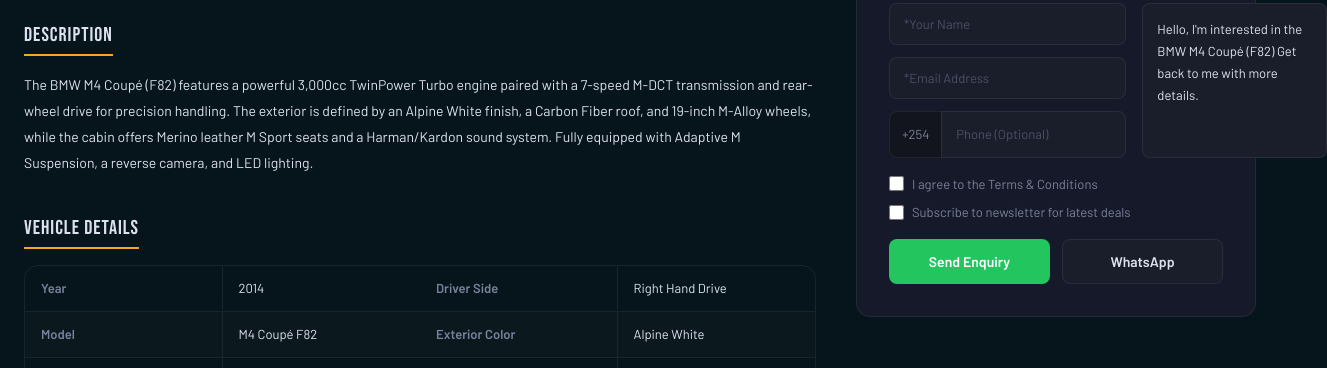
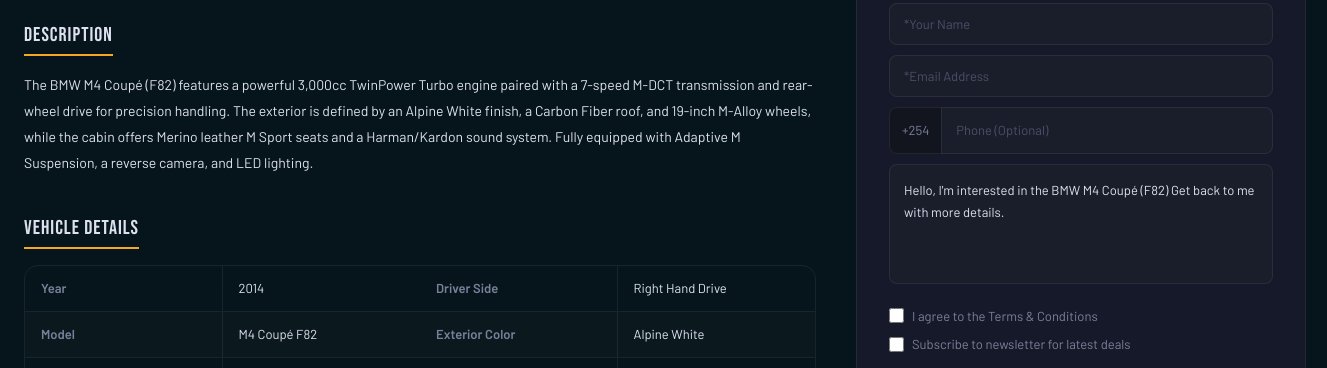
Before and after one commit to 1972kashi/New-Age, a plain HTML site: page car-detail.html in a window 1280 px wide. Shown: the part 725-1093 px from the top of the page, 1327 px wide, since content can reach past the window. Drawn offline with nearby package versions, Linux system fonts and the light colour scheme.

Commit message:
this is a commit message for the changes made to the car-detail page, including the addition of new SVG images for BMW cars and WhatsApp, as well as modifications to the CSS and HTML files to enhance the enquiry form and its layout.

```diff
--- a/car-detail.css
+++ b/car-detail.css
@@ -17,11 +17,63 @@
     .container{max-width:1440px;margin:0 auto;padding:0 24px;}
 
     /* BUTTONS */
-    .btn{display:inline-flex;align-items:center;justify-content:center;gap:6px;padding:10px 22px;border-radius:var(--radius);font-family:'Barlow',sans-serif;font-size:13px;font-weight:600;cursor:pointer;border:none;transition:all var(--tr);}
-    .btn-gold{background:var(--gold);color:#000;} .btn-gold:hover{background:var(--gold-light);}
-    .btn-outline{background:transparent;border:1.5px solid var(--border);color:var(--text);} .btn-outline:hover{border-color:var(--gold);color:var(--gold);}
-    .btn-green{background:var(--green);color:#fff;} .btn-green:hover{background:#19a84e;}
-    .btn-dark{background:var(--dark-3);color:var(--text);border:1px solid var(--border);}
+    .btn{
+      display:inline-flex;
+      align-items:center;
+      justify-content:center;
+      gap:6px;
+      padding:10px 22px;
+      border-radius:var(--radius);
+      font-family:'Barlow',sans-serif;
+      font-size:13px;
+      font-weight:600;
+      cursor:pointer;
+      border:none;
+      transition:all var(--tr);
+    }
+
+    .btn-gold{
+      background:var(--gold);
+      color:#000;
+    }
+
+    .btn-gold:hover{
+      background:var(--gold-light);
+    }
+
+    .btn-outline{
+      background:transparent;
+      border:1.5px solid var(--border);
+      color:var(--text);
+    }
+
+    .btn-outline:hover{
+      border-color:var(--gold);
+      color:var(--gold);
+    }
+
+    .btn-green{
+      background:var(--green);
+      color:#fff;
+      width:100%;
+      justify-content:center;
+      font-size:14px;
+      padding:13px;
+    }
+
+    .btn-green:hover{
+      background:#19a84e;
+    }
+
+    .btn-dark{
+      background:var(--dark-3);
+      color:var(--text);
+      border:1px solid var(--border);
+      width:100%;
+      justify-content:center;
+      font-size:14px;
+      padding:13px;
+    }
 
     /* NAVBAR */
     .navbar {
@@ -153,38 +205,100 @@
 
     /* RIGHT SIDE – ENQUIRY FORM */
     .enquiry-card{
-      background:var(--dark-card);border:1px solid var(--border);
-      border-radius:var(--radius-lg);padding:32px;
-      position:sticky;top:80px;
+      width: 450px;
+      background:var(--dark-card);
+      border:1px solid var(--border);
+      border-radius:var(--radius-lg);
+      padding:32px;
+      position:sticky;
+      top:80px;
     }
+
+
     .enquiry-card h3{
-      font-family:'Bebas Neue',sans-serif;font-size:26px;letter-spacing:1px;
-      text-align:center;margin-bottom:24px;
+      font-family:'Bebas Neue',sans-serif;
+      font-size:26px;
+      letter-spacing:1px;
+      text-align:center;
+      margin-bottom:24px;
     }
+
     .enquiry-inner{
-      display:grid;grid-template-columns:1fr 1fr;
+      display:flex;
+      flex-direction:column;
       gap:16px;
     }
-    .enq-fields{display:flex;flex-direction:column;gap:12px;}
+
+    .enq-fields{
+      display:flex;
+      flex-direction:column;
+      gap:10px;
+      margin-right: 0;
+    }
+
     .enq-msg{
-      background:var(--dark-3);border:1.5px solid var(--border);border-radius:var(--radius);
-      padding:14px;font-family:'Barlow',sans-serif;font-size:13px;color:var(--text);
-      line-height:1.7;resize:none;height:100%;min-height:148px;
+      background:var(--dark-3);
+      border:1.5px solid var(--border);
+      border-radius:var(--radius);
+      padding:14px;
+      font-family:'Barlow',sans-serif;
+      font-size:13px;
+      color:var(--text);
+      line-height:1.7;
+      resize:none;
+      height:100%;
+      min-height:120px;
+      width: 100%;
+      box-sizing: border-box;
+      height: auto;
+
     }
-    .enq-msg:focus{outline:none;border-color:var(--gold);}
+
+    textarea{
+
+      color:#4a4f68;
+      margin-right: 0;
+    }
+
+    .enq-msg:focus{
+      outline:none;
+      border-color:var(--gold);
+    }
+
     .enq-input{
-      width:100%;padding:12px 14px;
-      background:var(--dark-3);border:1.5px solid var(--border);border-radius:var(--radius);
-      color:var(--text);font-family:'Barlow',sans-serif;font-size:13px;
+      width:100%;
+      padding:12px 14px;
+      background:var(--dark-3);
+      border:1.5px solid var(--border);
+      border-radius:var(--radius);
+      color:var(--text);
+      font-family:'Barlow',sans-serif;
+      font-size:13px;
     }
-    .enq-input:focus{outline:none;border-color:var(--gold);}
-    .enq-input::placeholder{color:#4a4f68;}
-    .phone-row{display:flex;gap:0;}
+
+    .enq-input:focus{
+      outline:none;
+      border-color:var(--gold);
+    }
+
+    .enq-input::placeholder{
+      color:#4a4f68;
+    }
+
+    .phone-row{
+      display:flex;
+      gap:0;
+    }
+
     .phone-prefix{
-      padding:12px 12px;background:var(--dark-2);
-      border:1.5px solid var(--border);border-right:none;
+      padding:12px 12px;
+      background:var(--dark-2);
+      border:1.5px solid var(--border);
+      border-right:none;
       border-radius:var(--radius) 0 0 var(--radius);
-      font-size:13px;color:var(--text-muted);white-space:nowrap;
+      font-size:13px;
+      color:var(--text-muted);
+      white-space:nowrap;
     }
     .phone-input{
       flex:1;padding:12px 14px;
@@ -192,12 +306,40 @@
       border-radius:0 var(--radius) var(--radius) 0;
       color:var(--text);font-family:'Barlow',sans-serif;font-size:13px;
     }
-    .phone-input:focus{outline:none;border-color:var(--gold);}
-    .phone-input::placeholder{color:#4a4f68;}
-    .enq-checks{display:flex;flex-direction:column;gap:8px;margin:16px 0;}
-    .enq-check{display:flex;align-items:center;gap:8px;font-size:13px;color:var(--text-muted);}
-    .enq-check input{accent-color:var(--gold);width:15px;height:15px;}
-    .enq-btns{display:grid;grid-template-columns:1fr 1fr;gap:12px;margin-top:4px;}
+    .phone-input:focus{
+      outline:none;
+      border-color:var(--gold);
+    }
+
+    .phone-input::placeholder{
+      color:#4a4f68;
+    }
+
+    .enq-checks{
+      display:flex;
+      flex-direction:column;
+      gap:8px;
+      margin:16px 0;
+    }
+
+    .enq-check{
+      display:flex;
+      align-items:center;
+      gap:8px;
+      font-size:13px;
+      color:var(--text-muted);
+    }
+    .enq-check input{
+      accent-color:var(--gold);
+      width:15px;
+      height:15px;
+    }
+    .enq-btns{
+      display:grid;
+      grid-template-columns:1fr 1fr;
+      gap:12px;
+      margin-top:4px;
+    }
 
     /* FOOTER */
     .footer{background:var(--dark-2);border-top:1px solid var(--border);padding:48px 0 24px;}
--- a/car-detail.html
+++ b/car-detail.html
@@ -44,28 +44,28 @@
     <div class="gallery-grid">
       <!-- Row 1 -->
       <div class="photo">
-        <img src="https://images.unsplash.com/photo-1555215695-3004980ad54e?w=800&q=80" alt="BMW M4 Front"/>
+        <img src="Pic/BMW 3.svg" alt="BMW M4 Front"/>
         <div class="photo-overlay"></div>
       </div>
       <div class="photo">
-        <img src="https://images.unsplash.com/photo-1607853202273-797f1c22a38e?w=800&q=80" alt="BMW M4 Rear"/>
+        <img src="Pic/BMW 4.svg" alt="BMW M4 Rear"/>
         <div class="photo-overlay"></div>
       </div>
       <div class="photo">
-        <img src="https://images.unsplash.com/photo-1552519507-da3b142c6e3d?w=800&q=80" alt="BMW M4 Side"/>
+        <img src="Pic/BMW 1.svg" alt="BMW M4 Side"/>
         <div class="photo-overlay"></div>
       </div>
       <!-- Row 2 -->
       <div class="photo">
-        <img src="https://images.unsplash.com/photo-1541443131876-44b03de101c5?w=800&q=80" alt="BMW M4 Detail"/>
+        <img src="Pic/BMW 5.svg" alt="BMW M4 Detail"/>
         <div class="photo-overlay"></div>
       </div>
       <div class="photo">
-        <img src="https://images.unsplash.com/photo-1617814076668-8fb0f9efb2a6?w=800&q=80" alt="BMW M4 Interior"/>
+        <img src="Pic/BMW 6.svg" alt="BMW M4 Interior"/>
         <div class="photo-overlay"></div>
       </div>
       <div class="photo">
-        <img src="https://images.unsplash.com/photo-1547744152-14d985cb937f?w=800&q=80" alt="More Photos"/>
+        <img src="Pic/BMW 2.svg" alt="More Photos"/>
         <div class="overlay-text">+ PHOTOS</div>
       </div>
     </div>
@@ -127,18 +127,19 @@
               <div class="phone-prefix">+254</div>
               <input type="tel" class="phone-input" placeholder="Phone (Optional)"/>
             </div>
-          </div>
-          <div>
+             <div >
             <textarea placeholder="Hello. I'm interested in...." class="enq-msg">Hello, I'm interested in the BMW M4 Coupé (F82) Get back to me with more details.</textarea>
           </div>
+          </div>
+
         </div>
         <div class="enq-checks">
           <label class="enq-check"><input type="checkbox"/> I agree to the Terms & Conditions</label>
           <label class="enq-check"><input type="checkbox"/> Subscribe to newsletter for latest deals</label>
         </div>
         <div class="enq-btns">
-          <button class="btn btn-green" style="width:100%;justify-content:center;font-size:14px;padding:13px;">Send Enquiry</button>
-          <button class="btn btn-dark" style="width:100%;justify-content:center;font-size:14px;padding:13px;">WhatsApp</button>
+          <button class="btn btn-green" >Send Enquiry</button>
+          <button class="btn btn-dark" ><img src="Pic/Whatsapp.svg" alt="WhatsApp">WhatsApp</button>
         </div>
       </div>
 
```
Also changed, not shown: Pic/BMW 1.svg (added), Pic/BMW 2.svg (added), Pic/BMW 3.svg (added), Pic/BMW 4.svg (added), Pic/BMW 5.svg (added), Pic/BMW 6.svg (added), Pic/Whatsapp.svg (added).
